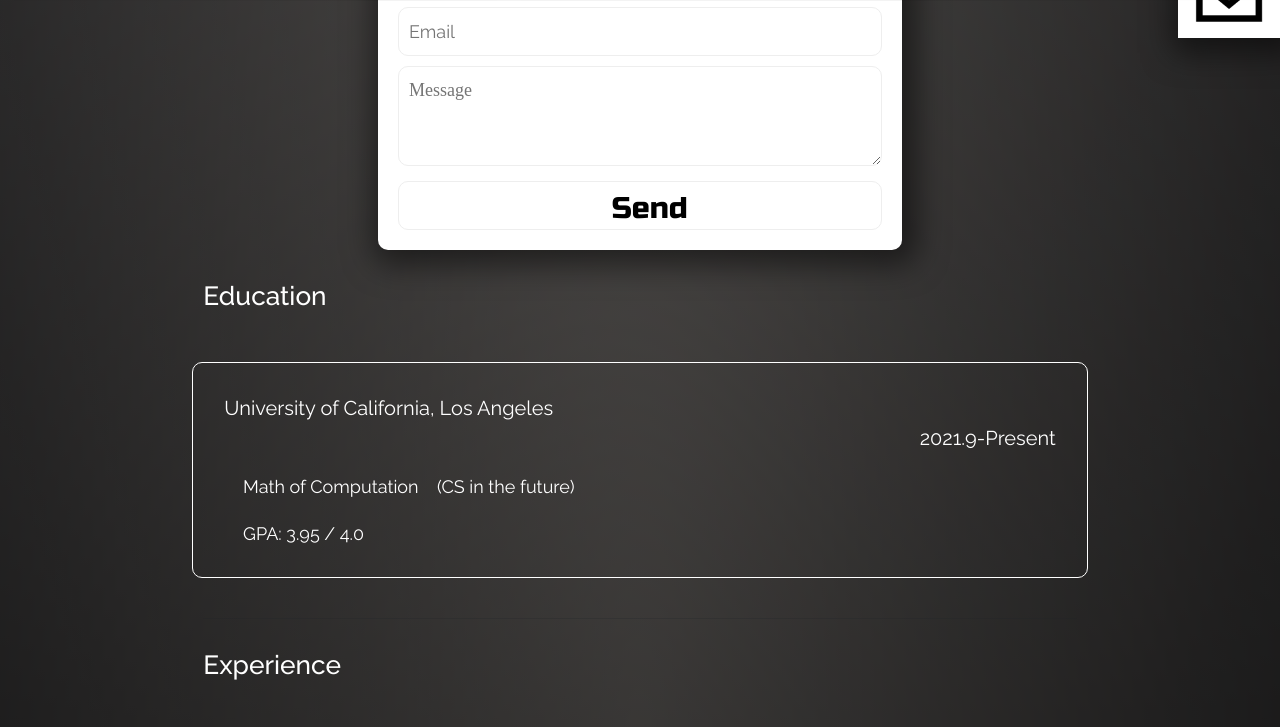
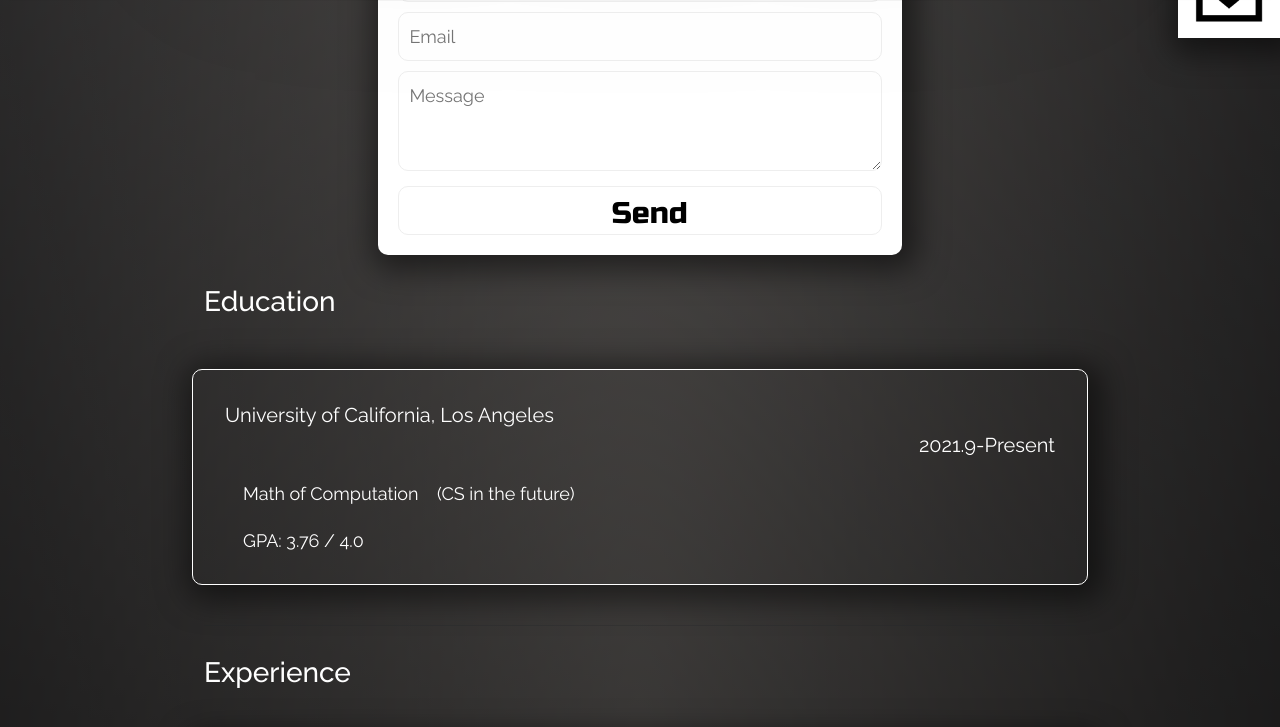
Before and after one commit to ConstantineWang/constantine.github.io, a plain HTML site: page index.html in a window 1280 px wide. Shown: the part 762-1489 px from the top of the page. Drawn offline with nearby package versions, Linux system fonts and the light colour scheme.

Commit message:
Fix bugs

```diff
--- a/index.html
+++ b/index.html
@@ -24,7 +24,7 @@
     <div id = "wrapper" >
        <!--导航栏-->
           <nav class="navbar sticky-top  navbar-expand-lg  bg-black" >
-              <div class="container-fluid" style="width:70%; height:120%; margin:0 auto;">
+              <div class="container-fluid mainSection" style=" height:120%; margin:0 auto;">
                 <a class="navbar-brand" href="#">
                    <img src="img/logo.png" class="shake" height="100px" width="100px" alt="...">
                 </a>
@@ -74,7 +74,7 @@
            <!--自我介绍-->
           <hr class="my-4" id="scrollspyHeading1">
 
-          <div style="width: 70%; position: relative;" data-bs-spy="scroll" data-bs-offset="100px" class="container-fluid"  tabindex="0" id="main">
+          <div style="position: relative;" data-bs-spy="scroll" data-bs-offset="100px" class="container-fluid mainSection"  tabindex="0" id="main">
             <div style="display:flex;justify-content: center;" >
               <div class="mycard">
                 <div class="imgbox">
@@ -106,7 +106,7 @@
               <div class="col-sm-10">University of California, Los Angeles  <span class="rightMost">2021.9-Present </span></div>
 
               <li>Math of Computation &nbsp;&nbsp; (CS in the future)</li>
-              <li>GPA: 3.95 / 4.0</li>
+              <li>GPA: 3.76 / 4.0</li>
             </div>
 
           <hr>
--- a/style.css
+++ b/style.css
@@ -2,9 +2,6 @@
     font-family: Raleway;
 }
 
-:root {
-    font-size: 15px;
-  }
 @media screen and (min-width: 800px) {
     *{
         border: 0;
@@ -16,6 +13,10 @@
 
     body{
         position:relative;
+    }
+
+    .mainSection{
+        width:70% !important;
     }
 
     p{
@@ -256,6 +257,7 @@
     }
 
     .row{
+        box-shadow:  5px 5px 30px 10px rgba(0,0,0,0.5) !important;
         cursor:pointer;
         display:flex;
         flex-direction: row;
@@ -288,7 +290,7 @@
         flex-direction: column;
         justify-content: center;
         align-items: center;
-        animation: sendQuestionAnimation 0.5s ease-in-out !important;
+        animation: sendQuestionAnimation 0.8s cubic-bezier(0.68, -0.55, 0.27, 1.55) !important;
         animation-fill-mode: forwards !important;
         animation-delay: 1s !important;
     }
@@ -297,10 +299,6 @@
         0%{
 
             transform: translateY(-25vw);
-        }
-        90%{
-            opacity: 1;
-            transform: translateY(1vw);
         }
         100%{
             opacity: 1;
@@ -336,7 +334,6 @@
         padding:10px;
         width:100%;
         color: black !important;
-        font-family:'sans-serif';
         height:100px;
         font-size:large;
     }
@@ -406,6 +403,9 @@
 
     body{
         position:relative;
+    }
+    .mainSection{
+        width:100% !important;
     }
 
     p{
@@ -616,6 +616,7 @@
     }
 
     .row{
+        box-shadow:  5px 5px 30px 10px rgba(0,0,0,0.5) !important;
         cursor:pointer;
         display:flex;
         flex-direction: row;
@@ -623,7 +624,7 @@
         margin-top: 50px!important;
         border : 1px solid white;
         border-radius: 10px;
-        padding:20px
+        padding:20px;
     }
 
     .row:hover{
```
